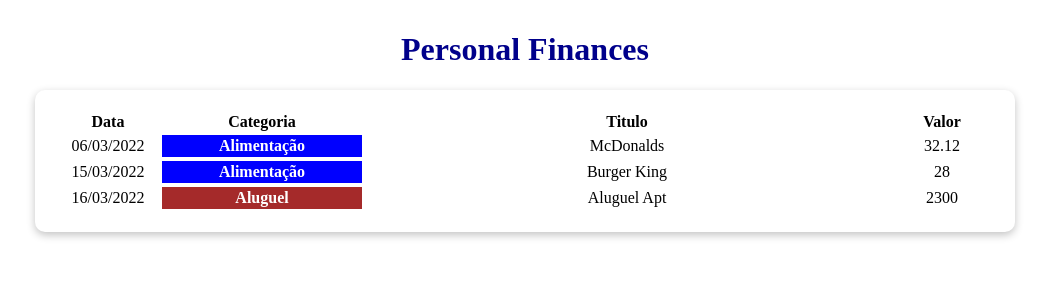
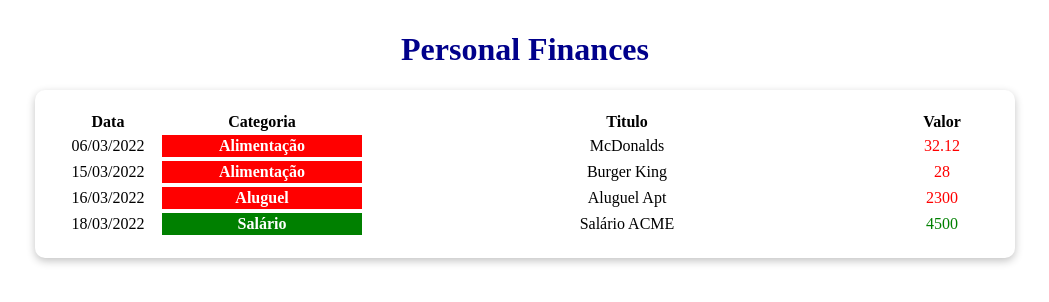
Before and after one commit to santosfk/personal-finances, a React (Vite) app: page / in a window 1280 px wide. Shown: the top 302 px of the page, without its empty margins (115-1164 px from the left). Built offline with nearby package versions, Linux system fonts and the light colour scheme.

Commit message:
format tableItems

```diff
--- a/src/components/TableItems/index.tsx
+++ b/src/components/TableItems/index.tsx
@@ -11,12 +11,20 @@ function TableItems({ item }: Props) {
     <style.TableContainer>
       <style.TableItem>{formatDate(item.date)}</style.TableItem>
       <style.TableItem>
-        <style.Category color={categories[item.category].color}>
+        <style.Category
+          color={categories[item.category].expense ? "red" : "green"}
+        >
           {categories[item.category].title}
         </style.Category>
       </style.TableItem>
       <style.TableItem>{item.title}</style.TableItem>
-      <style.TableItem>{item.value}</style.TableItem>
+      <style.TableItem>
+        <style.Value
+          color={categories[item.category].expense ? "red" : "green"}
+        >
+          {item.value}
+        </style.Value>
+      </style.TableItem>
     </style.TableContainer>
   );
 }
--- a/src/components/TableItems/style.ts
+++ b/src/components/TableItems/style.ts
@@ -14,3 +14,6 @@ export const Category = styled.div<{ color: String }>`
   font-weight: bold;
   padding: 2px;
 `;
+export const Value = styled.div<{ color: String }>`
+  color: ${(props) => props.color};
+`;
--- a/src/data/items.ts
+++ b/src/data/items.ts
@@ -20,7 +20,7 @@ export const items: Item[] = [
     value: 2300,
   },
   {
-    date: new Date(2022, 10, 18),
+    date: new Date(2022, 2, 18),
     category: "salary",
     title: "Salário ACME",
     value: 4500,
```
